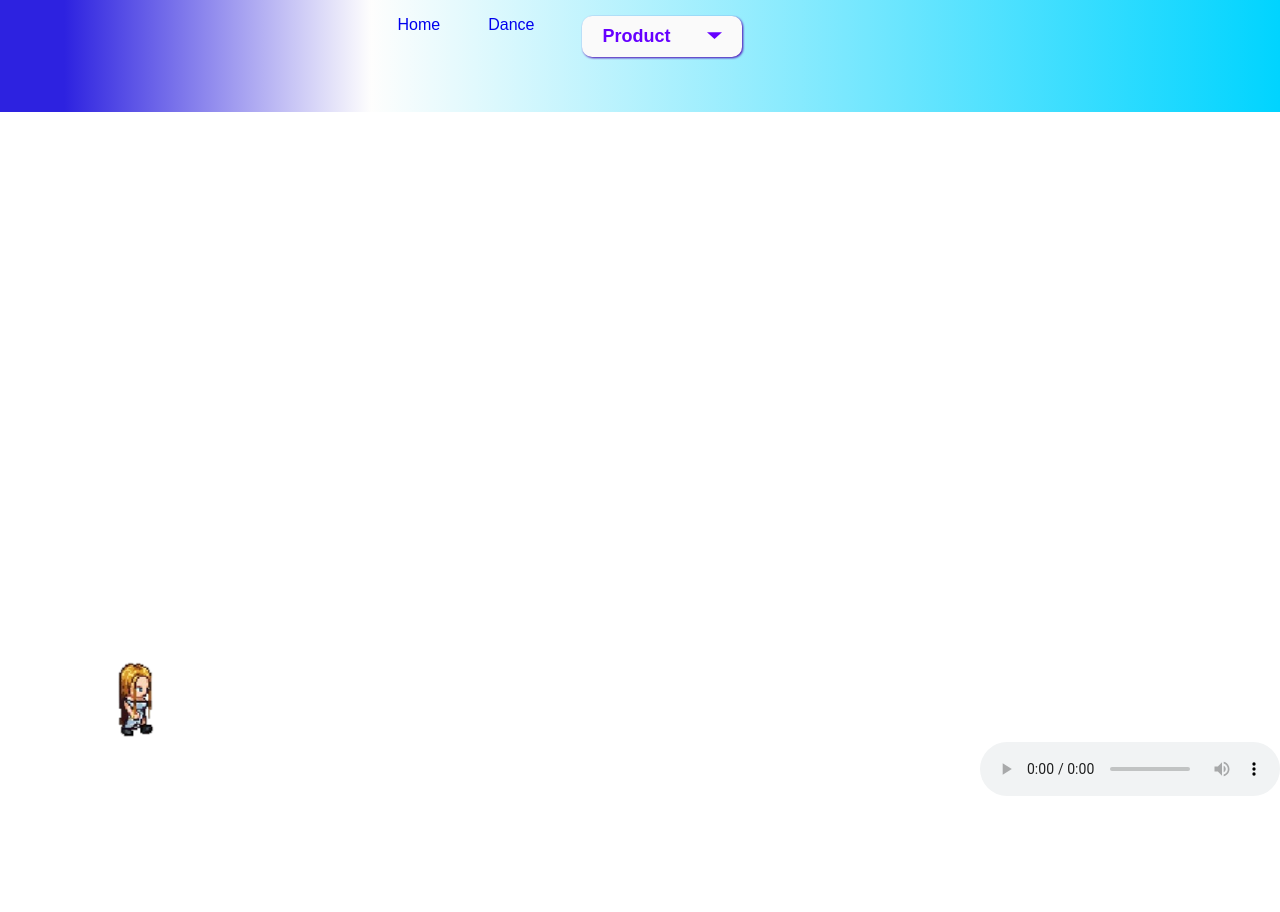
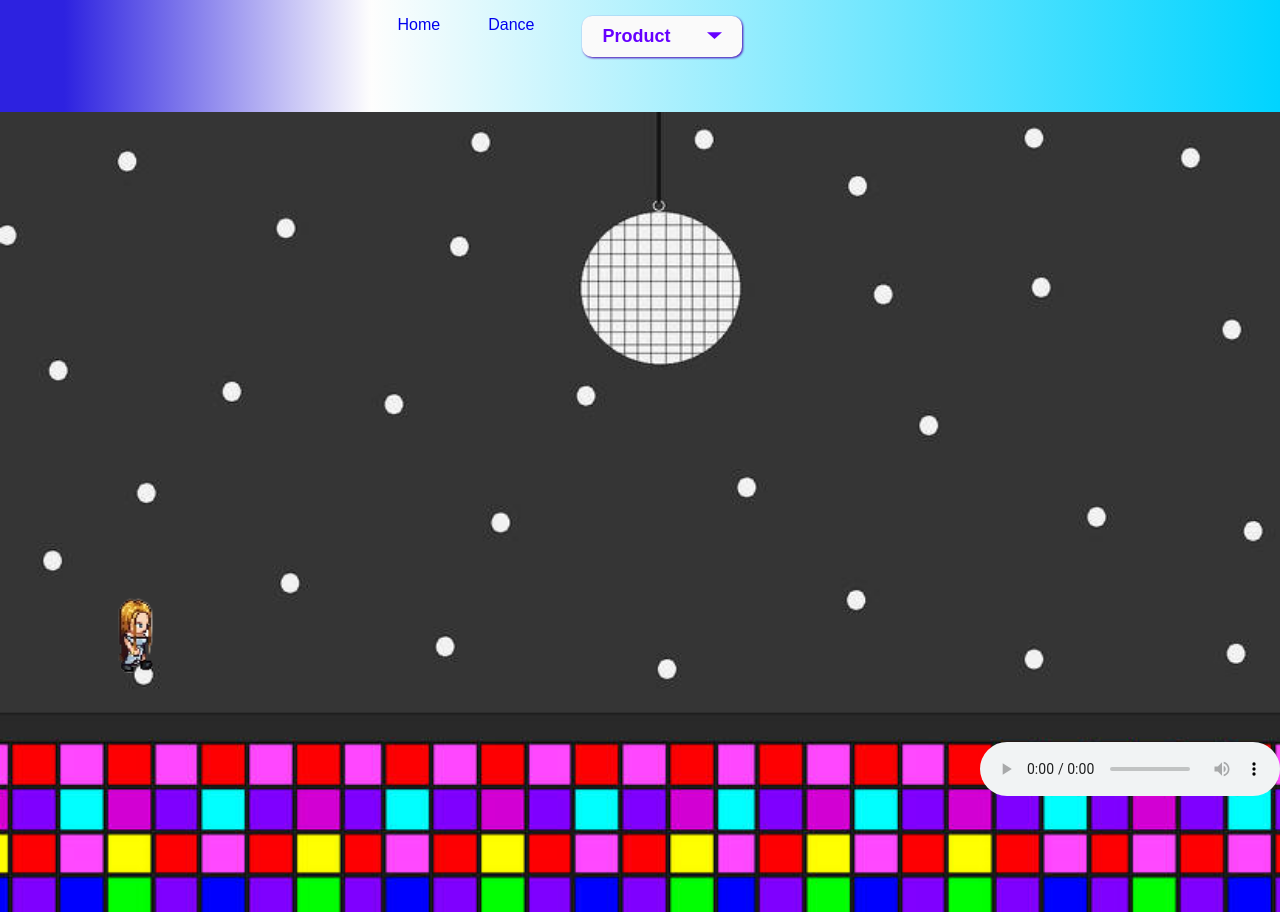
Before and after one commit to than2042/doc-research, a Next.js app: page /dance in a window 1280 px wide. Before the commit the page ends 800 px from the top, so only its background shows below. Built offline with nearby package versions, Linux system fonts and the light colour scheme.

Commit message:
fixed image

```diff
--- a/src/app/dance/page.js
+++ b/src/app/dance/page.js
@@ -42,6 +42,14 @@ export default function Dance() {
 
   return (
     <div className="animate">
+      <Image
+        width={0}
+        height={0}
+        sizes="100vw"
+        src="/dance_floor_background.jpg"
+        alt=""
+        className="image"
+      />
       <div className="position">
         <AnimateIn>
           <Image
--- a/src/app/globals.css
+++ b/src/app/globals.css
@@ -28,14 +28,21 @@ body {
   display: flex;
   align-items: center;
   justify-content: flex-start;
-  background-image: url("../../public/dance_floor_background.jpg");
+  /* background-image: url("../../public/dance_floor_background.jpg");
   background-position: center;
+  background-repeat: no-repeat; */
+}
+
+.image {
+  width: 100%;
+  height: 50rem;
 }
 
 .position {
   position: absolute;
-  bottom: 12%;
+  bottom: 20%;
 }
+
 .music {
   position: absolute;
   bottom: 0;
--- a/src/app/page.js
+++ b/src/app/page.js
@@ -6,7 +6,6 @@ const Home = () => {
   return (
     <div>
       <Loading />
-
       <Footer />
     </div>
   );
```
